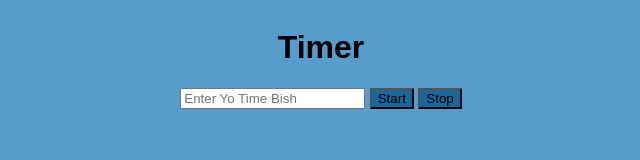
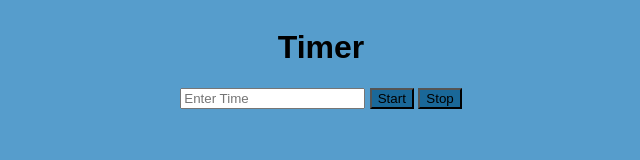
Before and after one commit to tomwilletts0709/timer-js, a website: page index.html in a window 1280 px wide. Shown: the full height of the page, 319-959 px from the left. Drawn offline with Linux system fonts and the light colour scheme.

Commit message:
first commit

```diff
--- a/index.html
+++ b/index.html
@@ -8,7 +8,7 @@
 </head>
 <body>
     <div class="timer-container" id="timer">
-    <input type="number"  placeholder="Enter Yo Time Bish"/>
+    <input type="number"  placeholder="Enter Time"/>
     <button onclick="startTimer()">Start</button>
     <button onclick="stopTimer()">Stop</button>
     <section id="countdownDisplay"></section>
```
